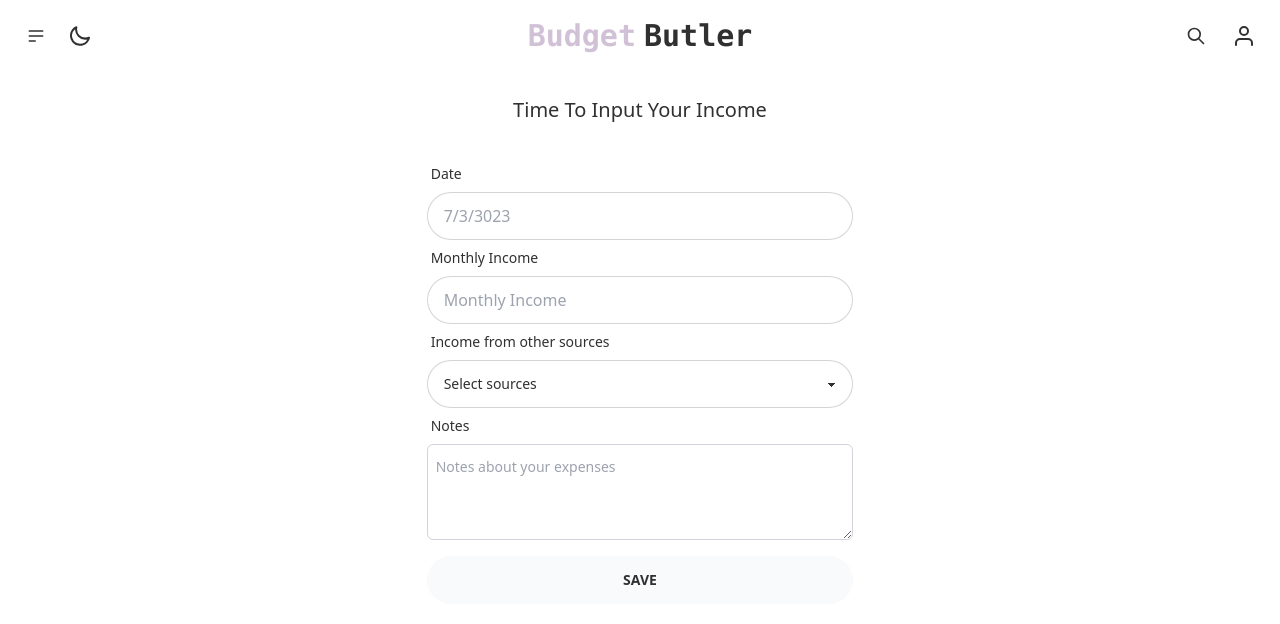
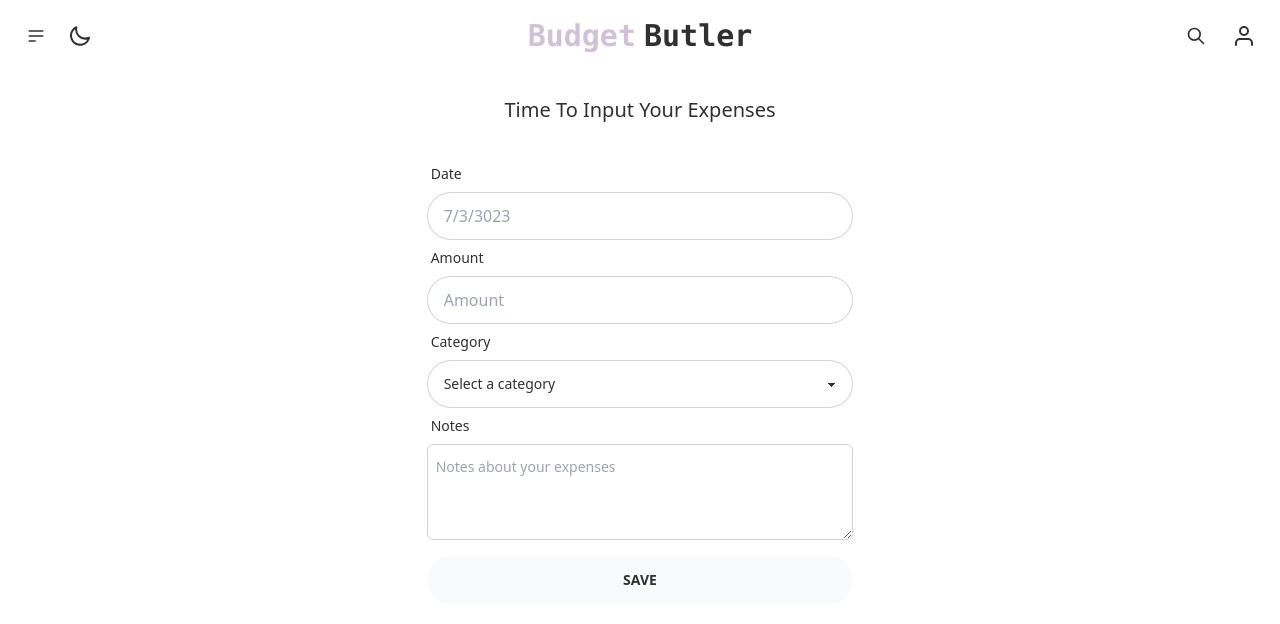
Before and after one commit to xintiangao/final-project, a SvelteKit app: page /income in a window 1280 px wide. Shown: the top 624 px of the page. Built offline with nearby package versions, Linux system fonts and the light colour scheme; no server answers.

Commit message:
expense input

```diff
--- a/src/components/+Navbar.svelte
+++ b/src/components/+Navbar.svelte
@@ -29,6 +29,7 @@ function goToSignInPage() {
           <li><a href='/goals'>Set Goals</a></li>
           <li><a href='/calculation_record'>Calculation Record</a></li>
           <li><a href='/history'>Transaction History</a></li>
+          <li><a href='/income'>Input an Income</a></li>
         </ul>
       </div>
       <button class="w-6 ml-2 flex content-start" on:click={toggleTheme}>
--- a/src/routes/+page.svelte
+++ b/src/routes/+page.svelte
@@ -2,19 +2,24 @@
 <script>
   import Chart from 'chart.js/auto'
   import { onMount } from 'svelte';
-  import { addRow, uploadExpenses } from './utils.js'
+  import { addRow, uploadExpenses, addIncomeRow, uploadIncome } from './utils.js'
   import { getUserId } from "../utils/auth"
   import { PUBLIC_BACKEND_BASE_URL } from '$env/static/public';
 
   let expenseData = [];
+  let incomeData =[];
 
   async function fetchExpenseData() {
     expenseData = await fetch(PUBLIC_BACKEND_BASE_URL + `/expense-input`).then((response) => response.json());
   }
 
+  async function fetchIncomeData() {
+    incomeData = await fetch(PUBLIC_BACKEND_BASE_URL + `/income`).then((response) => response.json());
+  }
   onMount(fetchExpenseData);
+  onMount(fetchIncomeData);
 
-  export function calculateTotal(expenses) {
+function calculateTotal(expenses) {
   const currentDate = new Date();
   const currentMonth = currentDate.getMonth();
   const currentYear = currentDate.getFullYear();
@@ -32,6 +37,20 @@
 
   return total;
 }
+
+function calculateIncome(incomeData) {
+  let totalIncome = 0;
+
+  incomeData.forEach((income) => {
+    const salary = income.monthlyincome || 0;
+    const others = income.otherincome || 0;
+    totalIncome += salary + others;
+  });
+
+  return totalIncome;
+}
+
+
 
   function calculateTotalForThreeMonths(expenses) {
     const currentDate = new Date();
@@ -306,7 +325,7 @@ async function postToCommunity() {
 
 </script>
 
-<container class="flex justify-around content-center">
+<container class="flex justify-around">
   <div class="rounded-box place-items-center w-[50%] h-[80%] flex flex-wrap justify-around content-stretch">
     <div class="rounded-box w-[100%] h-80 bg-secondary overflow-scroll m-2 drop-shadow-lg">
       <form on:submit|preventDefault={uploadExpenses}>
@@ -368,7 +387,7 @@ async function postToCommunity() {
 
         <div class="stat">
           <div class="stat-title">Total Saving</div>
-          <div class="stat-value">$89,400</div>
+          <div class="stat-value">${calculateTotal(expenseData)}</div>
           <div class="stat-actions">
             <a class="btn btn-sm" href='/community' on:click={postToCommunity}>Post to community</a>
           </div>
@@ -390,7 +409,9 @@ async function postToCommunity() {
       </div>
     </div>
   </div>
-  <div class="rounded-box place-items-center w-[45%] h-[100%] flex flex-wrap bg-primary m-2 drop-shadow-lg">
+
+<div class="rounded-box">
+  <div class="rounded-box place-items-center w-[100%] h-auto flex flex-wrap bg-primary drop-shadow-lg mb-2">
     <table id="bankTable" class="table table-pin-rows font-mono h-[100%]">
       <!-- head -->
       <thead>
@@ -462,4 +483,71 @@ async function postToCommunity() {
       </tbody>
     </table>
   </div>
+
+  <div class="rounded-box place-items-center w-full h-96 bg-primary mr-2 drop-shadow-lg overflow-scroll">
+        <form on:submit|preventDefault={uploadIncome}>
+          <table class="table table-pin-rows font-mono">
+            <!-- head -->
+            <thead>
+              <tr>
+                <th>
+                  <div>
+                    <button type="button" on:click={addIncomeRow}>
+                      <svg xmlns="http://www.w3.org/2000/svg" width="24" height="24" viewBox="0 0 24 24" fill="none" stroke="#000000" stroke-width="2" stroke-linecap="round" stroke-linejoin="round">
+                        <line x1="12" y1="5" x2="12" y2="19"></line>
+                        <line x1="5" y1="12" x2="19" y2="12"></line>
+                      </svg>
+                    </button>
+                  </div>
+                </th>
+                <th class="font-bold text-xl">Income</th>
+                <th class="font-bold text-xl">Amount</th>
+                <th class="font-bold text-xl">Date</th>
+                <th class="font-bold text-xl">Note</th>
+              </tr>
+            </thead>
+            <tbody id="incomeRows">
+              <!-- row 1 -->
+              <tr>
+                <th>1</th>
+                <td>
+                  <div class="dropdown dropdown-bottom flex flex-start">
+                    <select name="income" class="select select-bordered w-32">
+                      <option disabled selected>income</option>
+                      {#each ['salary','gift', 'stocks', 'rent', 'sales', 'others'] as option}
+                      <option value={option.toLowerCase()}>{option}</option>
+                      {/each}
+                    </select>
+                  </div>
+                </td>
+                <td><input name="incomeAmount" type="text" placeholder="99.99" class="input input-bordered input-primary w-24 max-w-xs" /></td>
+                <td><input name="date" type="date" class="input input-bordered input-primary w-32" /></td>
+                <td><input name="note" type="text" placeholder="Note" class="input input-bordered input-primary w-28 max-w-xs" /></td>
+              </tr>
+              <!-- row 2 -->
+              <tr>
+                <th>2</th>
+                <td>
+                  <div class="dropdown dropdown-bottom flex flex-start">
+                    <select name="income" class="select select-bordered w-32">
+                      <option disabled selected>income</option>
+                      {#each ['salary','gift', 'stocks', 'rent', 'sales', 'others'] as option}
+                      <option value={option.toLowerCase()}>{option}</option>
+                      {/each}
+                    </select>
+                  </div>
+                </td>
+                <td><input name="incomeAmount" type="text" placeholder="99.99" class="input input-bordered input-primary w-24 max-w-xs" /></td>
+                <td><input name="date" type="date" class="input input-bordered input-primary w-32" /></td>
+                <td><input name="note" type="text" placeholder="Note" class="input input-bordered input-primary w-28 max-w-xs" /></td>
+              </tr>
+            </tbody>
+          </table>
+          <div class="flex content-center justify-center align-middle items-center m-2 ">
+            <button type="submit" class="btn drop-shadow-lg">Submit</button>
+          </div>
+        </form>
+      </div>
+</div>
+
 </container>
--- a/src/routes/income/+page.svelte
+++ b/src/routes/income/+page.svelte
@@ -1,3 +1,5 @@
+<!-- to create a form to provide user input on expenses -->
+
 <script>
   // import { PUBLIC_BACKEND_BASE_URL } from '$env/static/public';
   import { goto } from '$app/navigation';
@@ -23,7 +25,7 @@
 
       const userId = getUserId();
 
-        const ExpenseData = {
+      const jobData = {
       user: userId,
       title: evt.target['title'].value,
       minAnnualCompensation: evt.target['minAnnualCompensation'].value,
@@ -55,7 +57,7 @@
 </script>
 
 
-<div class="text-center text-xl mt-5">Time To Input Your Income</div>
+<div class="text-center text-xl mt-5">Time To Input Your Expenses</div>
 
 <div class="flex justify-center items-center mt-8">
   <form on:submit={InputExpenses} class="w-1/3">
@@ -73,9 +75,9 @@
 
       <div class="form-control w-full">
           <label class="label" for="minAnnualCompensation">
-                <span class="label-text">Monthly Income</span>
+              <span class="label-text">Amount</span>
           </label>
-            <input type="number" name="minAnnualCompensation" placeholder="Monthly Income" class="input input-bordered w-full" required />
+          <input type="number" name="minAnnualCompensation" placeholder="Amount" class="input input-bordered w-full" required />
           {#if 'minAnnualCompensation' in formErrors}
           <label class="label" for="minAnnualCompensation">
               <span class="label-text-alt text-red-500">{formErrors['minAnnualCompensation'].message}</span>
@@ -85,13 +87,17 @@
 
       <div class="form-control w-full">
           <label class="label" for="category">
-                <span class="label-text">Income from other sources</span>
+              <span class="label-text">Category</span>
           </label>
           <select name="category" class="select select-bordered w-full" required>
-                <option value="">Select sources</option>
+              <option value="">Select a category</option>
+              <option value="Food">Food</option>
+              <option value="Transportation">Transportation</option>
               <option value="Rent">Rent</option>
-                <option value="Freelance">Freelance</option>
-                <option value="Gift">Gift</option>
+              <option value="Gas">Gas</option>
+              <option value="Entertainment">Entertainment</option>
+              <option value="Clothes">Clothes</option>
+              <option value="Subscriptions">Subscription</option>
               <option value="Others">Others</option>
               <!-- Add more options as needed -->
           </select>
--- a/src/routes/utils.js
+++ b/src/routes/utils.js
@@ -8,8 +8,6 @@ let expenseData = [];
 async function fetchExpenseData() {
   expenseData = await fetch(PUBLIC_BACKEND_BASE_URL + `/expense-input`).then((response) => response.json());
 }
-
-
 let loading=false;
 let formErrors = {};
 
@@ -37,6 +35,33 @@ let formErrors = {};
             </tr>`;
         document.getElementById('expenseRows').insertAdjacentHTML('beforeend', newRow);
     }
+
+const incomeRows = document.getElementById("incomeRows");
+
+let rowCount = 2;
+
+export function addIncomeRow() {
+  rowCount++
+  const newRow = `
+    <th>${rowCount}</th>
+    <td>
+      <div class="dropdown dropdown-bottom flex flex-start">
+        <select name="income" class="select select-bordered w-32">
+          <option disabled selected>income</option>
+          ${['salary','gift', 'stocks', 'rent', 'sales', 'others'].map(option => `
+            <option value="${option.toLowerCase()}">${option}</option>
+          `).join('')}
+        </select>
+      </div>
+    </td>
+    <td><input name="incomeAmount" type="text" placeholder="99.99" class="input input-bordered input-primary w-24 max-w-xs" /></td>
+    <td><input name="date" type="date" class="input input-bordered input-primary w-32" /></td>
+    <td><input name="note" type="text" placeholder="Note" class="input input-bordered input-primary w-28 max-w-xs" /></td>
+  `;
+
+  document.getElementById('incomeRows').insertAdjacentHTML('beforeend', newRow);
+}
+
 
     export async function uploadExpenses(evt) {
 		evt.preventDefault();
@@ -97,6 +122,41 @@ let formErrors = {};
 		}
 	}
 
+	export async function uploadIncome(evt) {
+		evt.preventDefault();
+		console.log(evt.target['income'].value)
+
+    	let userId = parseInt(getUserId());
+		let income = evt.target['income'].value;
+		let amount = parseInt(evt.target['incomeAmount'].value);
+		let date = new Date (evt.target['date'].value);
+
+		const incomeData = {
+			income: income,
+			amount: amount,
+			date: date,
+			userId: userId,
+			note: evt.target['note'].value,
+		};
+		console.log(incomeData)
+
+		let token = getTokenFromLocalStorage();
+
+		const resp = await fetch(PUBLIC_BACKEND_BASE_URL + '/income-input', {
+			method: 'POST',
+			mode: 'cors',
+			headers: {
+				'Content-Type': 'application/json'
+			},
+			body: JSON.stringify(incomeData)
+		})
+		if (resp && resp.status == 200) {
+			location.reload()
+		} else {
+			console.log('Failed to upload income');
+		}
+	}
+
 
     export function calculateTotal(expenses) {
         const currentDate = new Date();
```
Lines whose indentation alone changed are shown as unchanged.
